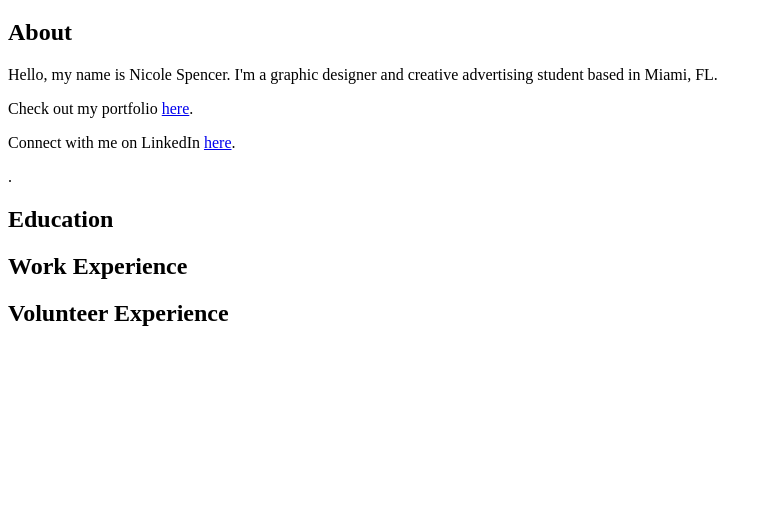
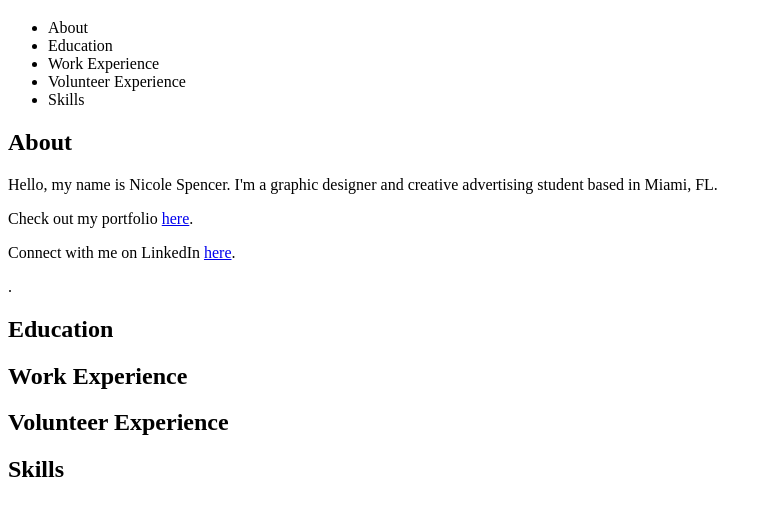
Before and after one commit to nicolemspencer/resume, a plain HTML site: page index.html in a window 1280 px wide. Shown: the part 61-576 px from the top of the page, without its empty margins (0-772 px from the left). Drawn offline with Linux system fonts and the light colour scheme.

Commit message:
Added nav and sections.

```diff
--- a/index.html
+++ b/index.html
@@ -16,7 +16,19 @@
    <h1>Nicole Spencer's Résumé</h1>
  </header>
 
+ <nav>
+   <ul>
+    <li>About</li>
+    <li>Education</li>
+    <li>Work Experience</li>
+    <li>Volunteer Experience</li>
+    <li>Skills</li>
+   </ul>
+ </nav>
+
 <main>
+
+  <section>
 
     <h2>About</h2>
 
@@ -24,12 +36,28 @@
       <p>Check out my portfolio <a href="https://www.nicolemspencer.com/">here</a>.</p>
       <p>Connect with me on LinkedIn <a href="https://www.linkedin.com/in/nicolemspencer/">here</a>.</p>.</p>
 
+  </section>
+
+  <section>
     <h2>Education</h2>
 
+  </section>
+
+  <section>
 
     <h2>Work Experience</h2>
 
+  </section>
+
+  <section>
     <h2>Volunteer Experience</h2>
+
+  </section>
+
+  <section>
+    <h2>Skills</h2>
+
+  </section>
 
 </main>
 
```
Lines whose indentation alone changed are shown as unchanged.
